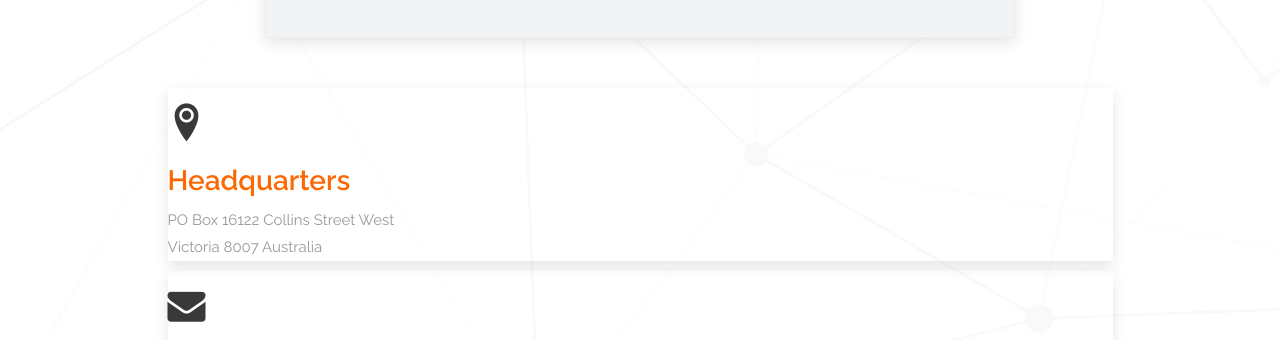
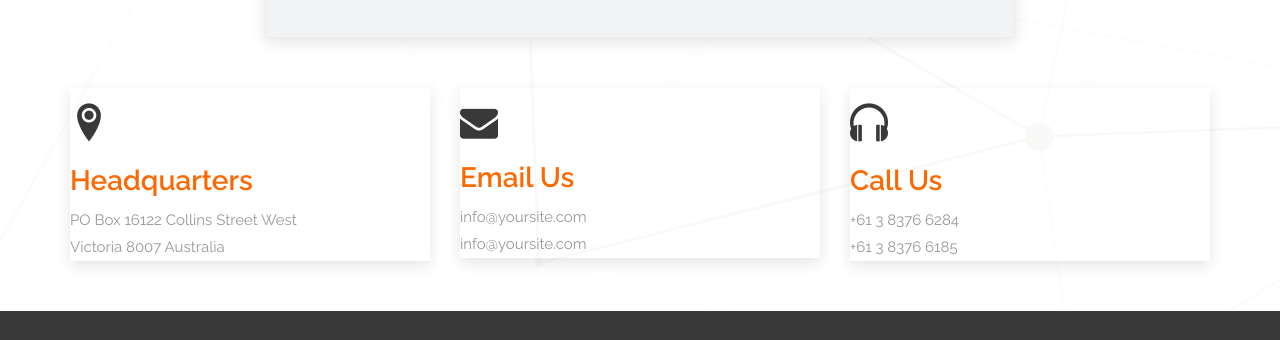
Before and after one commit to AsmaaIbraheem88/CREATIVE-AND, a plain HTML site: page contact.html in a window 1280 px wide. Shown: the part 1225-1565 px from the top of the page. Drawn offline with Linux system fonts and the light colour scheme.

Commit message:
Update contact.html

```diff
--- a/contact.html
+++ b/contact.html
@@ -184,7 +184,7 @@
             </div><!-- end row -->
 
 			<div class="row">
-				<div class="col-md-offset-1 col-sm-10 col-md-10 col-sm-offset-1 pd-add">
+				<div class="col-md-4 col-sm-4   pd-add">
 					<div class="address-item">
 						<div class="address-icon">
 							<i class="icon icon-location2"></i>
@@ -193,7 +193,11 @@
 						<p>PO Box 16122 Collins Street West
 							<br> Victoria 8007 Australia</p>
 					</div>
-					<div class="address-item">
+
+				</div>
+
+                <div class="col-md-4 col-sm-4  pd-add">
+				<div class="address-item">
 						<div class="address-icon">
 							<i class="fa fa-envelope" aria-hidden="true"></i>
 						</div>
@@ -201,7 +205,11 @@
 						<p>info@yoursite.com
 							<br>info@yoursite.com</p>
 					</div>
-					<div class="address-item">
+
+				</div>
+
+               <div class="col-md-4 col-sm-4  pd-add">
+						<div class="address-item">
 						<div class="address-icon">
 							<i class="icon icon-headphones"></i>
 						</div>
@@ -209,7 +217,11 @@
 						<p>+61 3 8376 6284
 							<br>+61 3 8376 6185</p>
 					</div>
+
 				</div>
+
+
+
 			</div><!-- end row -->
 
         </div><!-- end container -->
```
